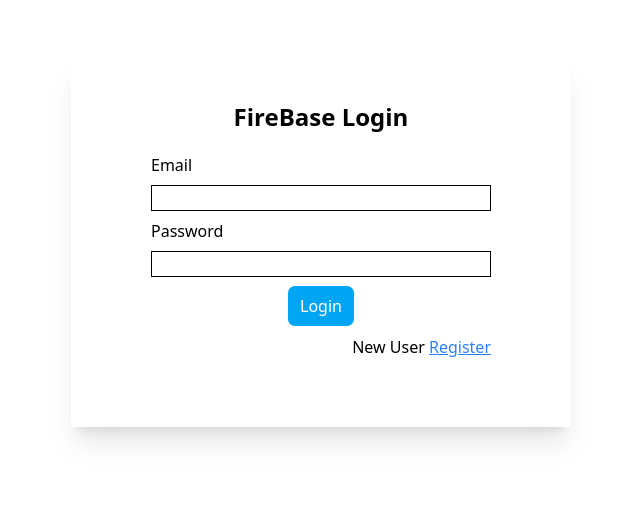
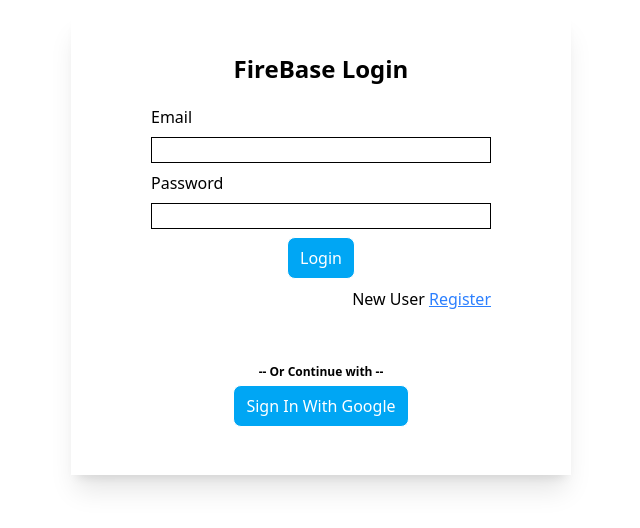
Before and after one commit to TheDarkLady/firebaseAuth, a React app: page / in a window 1280 px wide. Shown: the part 156-684 px from the top of the page, without its empty margins (319-959 px from the left). Built offline with nearby package versions, Linux system fonts and the light colour scheme; no server answers; the HTML template or start-up script is replaced by a standard one.

Commit message:
signin with google completed

```diff
--- a/src/component/Login.jsx
+++ b/src/component/Login.jsx
@@ -5,6 +5,7 @@
 import { auth } from './Firebase';
 import {signInWithEmailAndPassword} from 'firebase/auth';
 import { ToastContainer , toast, Bounce } from 'react-toastify';
+import SignInWithGoogle from './SignInWithGoogle';
 
 function Login() {
   const [email, setEmail] = useState("");
@@ -94,7 +95,7 @@
           </form>
           <ToastContainer />
           {/* Login with google */}
-
+          <SignInWithGoogle />
         </div>
 
       </div>
--- a/src/component/Profile.jsx
+++ b/src/component/Profile.jsx
@@ -8,7 +8,8 @@
     const navigate = useNavigate();
     const fetchUserData = async () => {
         auth.onAuthStateChanged(async (user) => {
-            console.log(user);
+            console.log("User",user);
+            // setUserDetails(user)
             const docRef = doc(db, "Users", user.uid);
             const docSnap = await getDoc(docRef);
             if (docSnap.exists()) {
@@ -57,7 +58,8 @@
                     <div className='w-full flex flex-col justify-center items-center'>
                         {userDetails ? (
 
-                            <h1 className='text-2xl font-bold'>Welcome {userDetails.firstName}</h1>
+                            // <h1 className='text-2xl font-bold'>Welcome {userDetails.displayName}</h1>
+                            <img src={userDetails.photo} alt="profile pic" />
                         ) : (
                             <h1 className='text-2xl font-bold'> Loading .............</h1>
                         )
@@ -66,18 +68,11 @@
                     {/* User Details */}
                     <div className='w-full'>
                         {userDetails ? (
-                            (() => {
-                                const userDetail = []
-                                Object.keys(userDetails).forEach((key) => {
-                                    userDetail.push(<p key={key}> {key} : {userDetails[key]}</p>)
-                                });
-                                console.log("userDetail : ", userDetail);
-
-                                return (
                                     <div>
                                         {/* user Details */}
-                                        <div className='flex flex-col justify-center items-start gap-2'>
-                                            {userDetail}
+                                        <div className='flex flex-col justify-center items-center gap-2'>
+                                            <h1 className='text-2xl font-bold' >Welcome {userDetails.firstName}</h1>
+                                            <p>Email : {userDetails.email}</p>
                                         </div>
                                         {/* Logout Button */}
                                         <div className='flex flex-col justify-center items-center mt-5'>
@@ -86,8 +81,6 @@
                                             </button>
                                         </div>
                                     </div>
-                                )
-                            })()
                         ) : (
                             <p></p>
                             )
--- /dev/null
+++ b/src/component/SignInWithGoogle.jsx
@@ -0,0 +1,47 @@
+import { GoogleAuthProvider, signInWithPopup } from 'firebase/auth'
+import React from 'react'
+import { auth , db} from './Firebase';
+import { useNavigate } from 'react-router-dom';
+import { toast, ToastContainer } from 'react-toastify';
+import { setDoc, doc} from 'firebase/firestore';
+function SignInWithGoogle() {
+    const navigate = useNavigate();
+    function googleLogin(){
+        const provider = new GoogleAuthProvider();
+        signInWithPopup(auth, provider).then(async(result) => {
+            console.log(result);
+            const user = result.user;
+            if(result.user){
+                await setDoc(doc(db, "Users", user.uid), {
+                          firstName: user.displayName,
+                          email: user.email,
+                          photo : user.photoURL,
+                          lastName : ""
+                        });
+                toast.success('Loged In Successfully', {
+                    position: "top-center",
+                    autoClose: 5000,
+                    hideProgressBar: false,
+                    closeOnClick: false,
+                    pauseOnHover: true,
+                    draggable: true,
+                    progress: undefined,
+                    theme: "light",
+                    transition: Bounce,
+                });
+                navigate('/profile')
+            }
+        });
+    }
+  return (
+    <div className='w-full flex flex-col justify-center items-center'>
+      <p className="text-[12px] color-[#b2b2b2] font-semibold mt-1 mb-1 text-center"> -- Or Continue with --</p>
+      <div className='w-full flex flex-row justify-center items-center pb-2'>
+              <button onClick={googleLogin} className='px-3 py-2 bg-sky-500 text-white border rounded-lg'>Sign In With Google</button>
+    </div>
+    <ToastContainer />
+    </div>
+  )
+}
+
+export default SignInWithGoogle
--- a/src/component/SignUp.jsx
+++ b/src/component/SignUp.jsx
@@ -24,7 +24,8 @@
           firstName: firstName,
           lastName : lastName,
           email: user.email,
-          password : password
+          password : password,
+          photo :  ""
         });
       }
 
```
